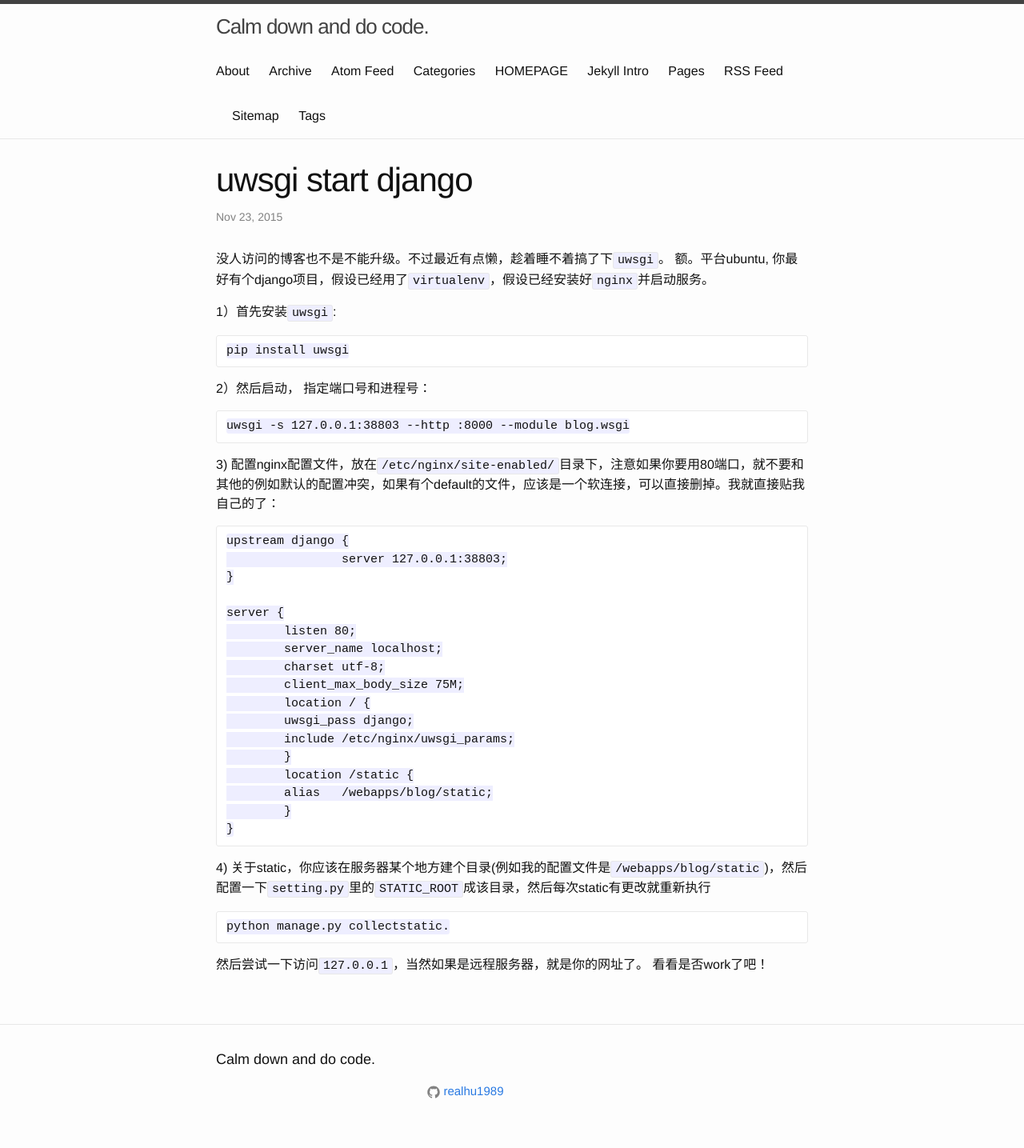
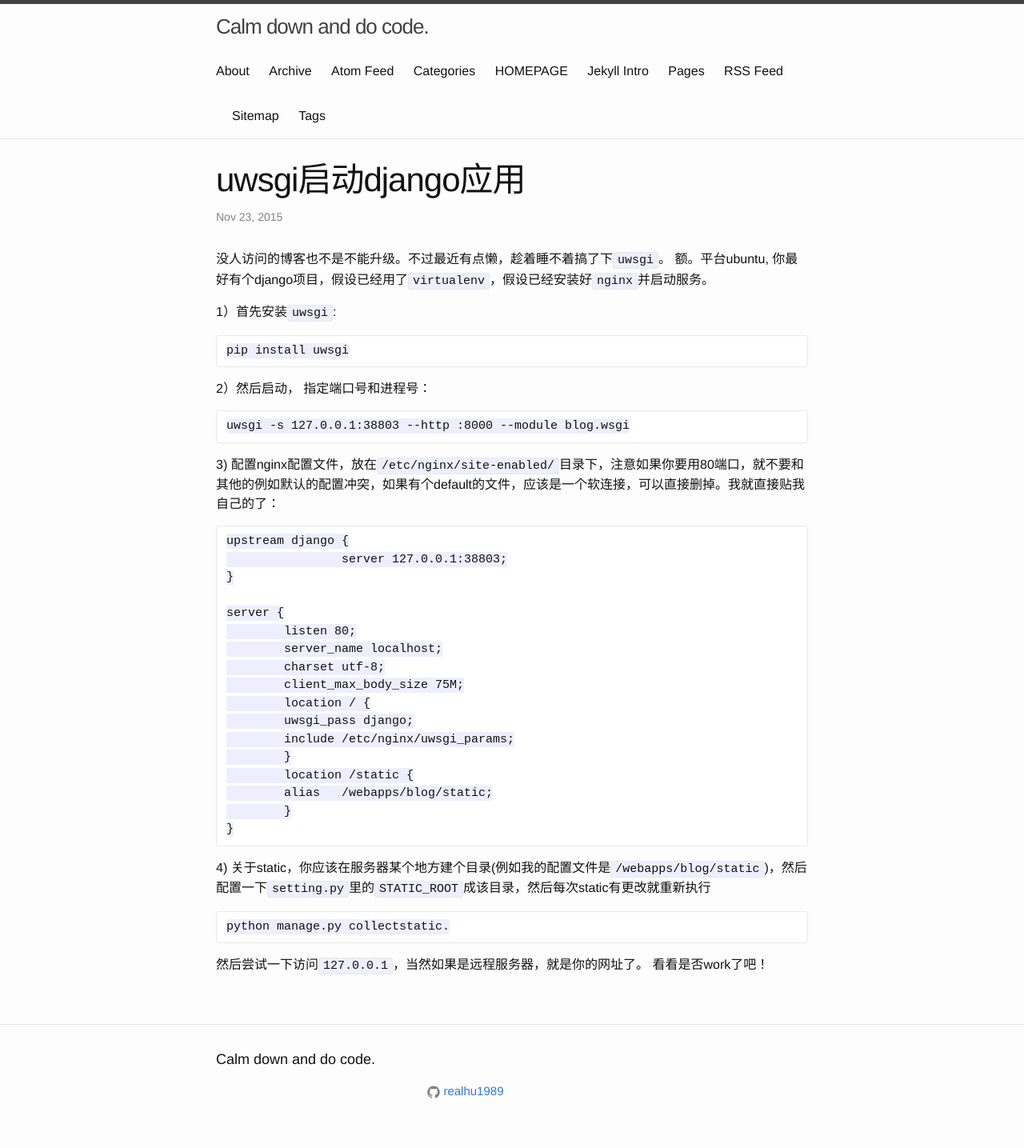
Before and after one commit to gccpacman/gccpacman.github.io, a Jekyll site: the page built from _posts/2015-11-23-uwsgi-start-django.md, in a window 1280 px wide. Shown: the whole page at 80% size. Built offline with Jekyll 4.4.1, drawn with Linux system fonts in a browser that asks for light colours.

Commit message:
Update 2015-11-23-uwsgi-start-django.md

```diff
--- a/_posts/2015-11-23-uwsgi-start-django.md
+++ b/_posts/2015-11-23-uwsgi-start-django.md
@@ -1,6 +1,6 @@
 ---
 layout: post
-title: "uwsgi start django"
+title: "uwsgi启动django应用"
 description: ""
 category:
 tags: [python, uwsgi, django]
```
